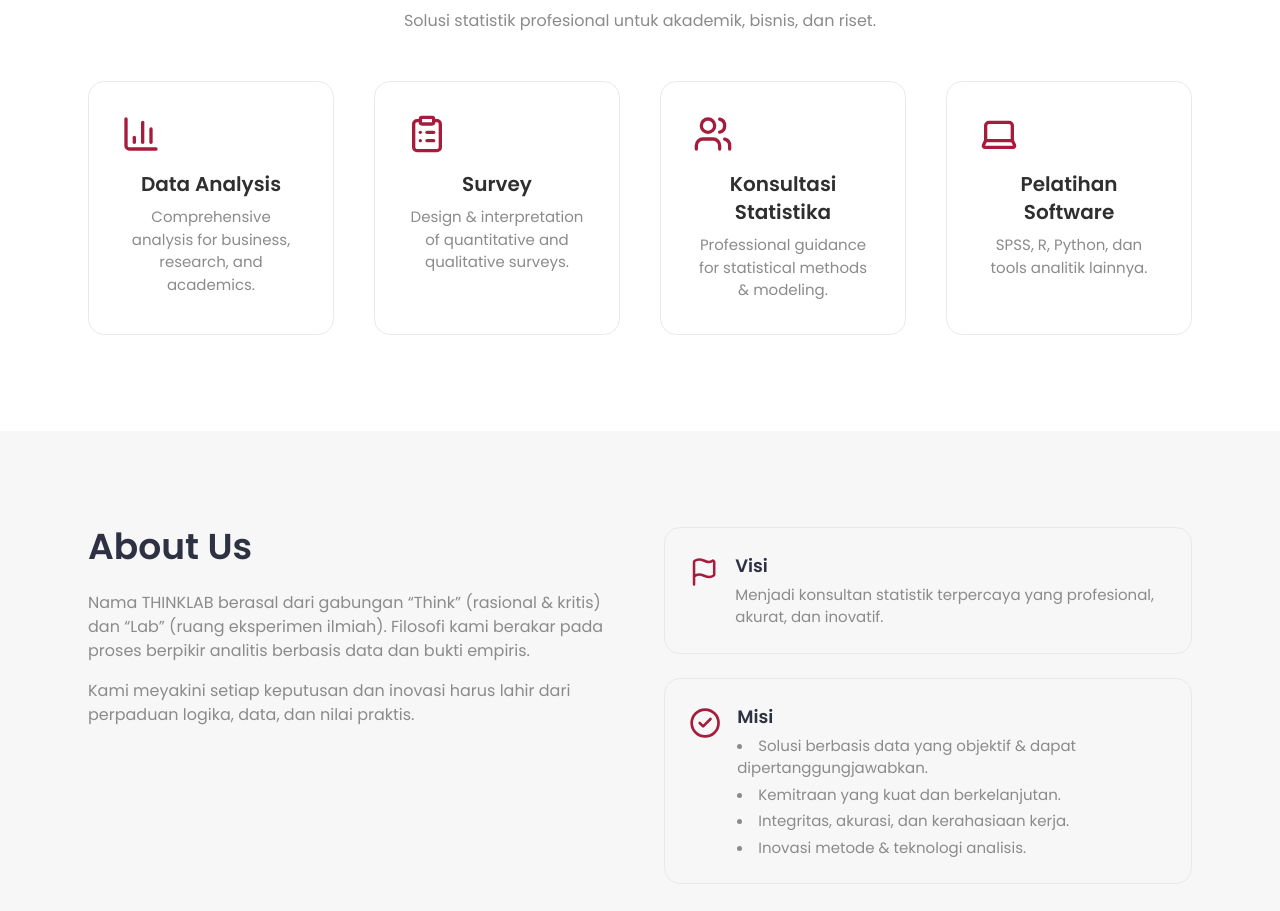
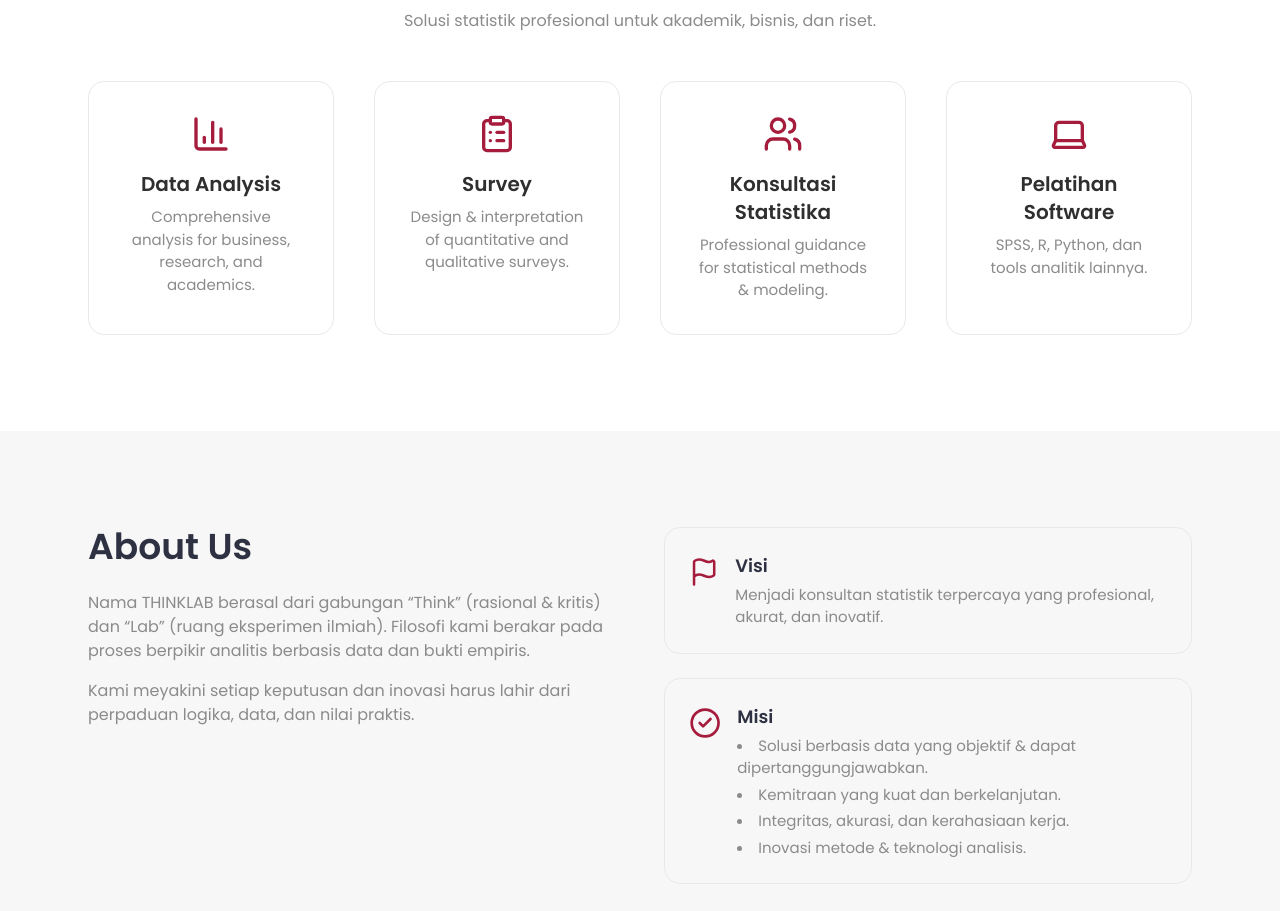
Before and after one commit to Aalfaa/ThinkLab, a plain HTML site: page src/index.html in a window 1280 px wide. Shown: the part 939-1850 px from the top of the page. Drawn offline with nearby package versions, Linux system fonts and the light colour scheme.

Commit message:
Nov 2, 2025, 9:04 AM

```diff
--- a/src/index.html
+++ b/src/index.html
@@ -84,22 +84,22 @@
     </p>
     <div class="grid grid-cols-1 sm:grid-cols-2 lg:grid-cols-4 gap-10">
       <div class="border border-[#E8E8E8] rounded-2xl p-8" data-aos="fade-right">
-        <i data-lucide="bar-chart-3" class="w-10 h-10 text-[#A61C3C] mb-4"></i>
+        <i data-lucide="bar-chart-3" class="w-10 h-10 text-[#A61C3C] mb-4 mx-auto"></i>
         <h3 class="text-xl font-semibold mb-2">Data Analysis</h3>
         <p class="text-[#8B8B8B] text-[15px]">Comprehensive analysis for business, research, and academics.</p>
       </div>
       <div class="border border-[#E8E8E8] rounded-2xl p-8" data-aos="fade-up" data-aos-delay="50">
-        <i data-lucide="clipboard-list" class="w-10 h-10 text-[#A61C3C] mb-4"></i>
+        <i data-lucide="clipboard-list" class="w-10 h-10 text-[#A61C3C] mb-4 mx-auto"></i>
         <h3 class="text-xl font-semibold mb-2">Survey</h3>
         <p class="text-[#8B8B8B] text-[15px]">Design & interpretation of quantitative and qualitative surveys.</p>
       </div>
       <div class="border border-[#E8E8E8] rounded-2xl p-8" data-aos="fade-up" data-aos-delay="100">
-        <i data-lucide="users" class="w-10 h-10 text-[#A61C3C] mb-4"></i>
+        <i data-lucide="users" class="w-10 h-10 text-[#A61C3C] mb-4 mx-auto"></i>
         <h3 class="text-xl font-semibold mb-2">Konsultasi Statistika</h3>
         <p class="text-[#8B8B8B] text-[15px]">Professional guidance for statistical methods & modeling.</p>
       </div>
       <div class="border border-[#E8E8E8] rounded-2xl p-8" data-aos="fade-left" data-aos-delay="150">
-        <i data-lucide="laptop" class="w-10 h-10 text-[#A61C3C] mb-4"></i>
+        <i data-lucide="laptop" class="w-10 h-10 text-[#A61C3C] mb-4 mx-auto"></i>
         <h3 class="text-xl font-semibold mb-2">Pelatihan Software</h3>
         <p class="text-[#8B8B8B] text-[15px]">SPSS, R, Python, dan tools analitik lainnya.</p>
       </div>
```
